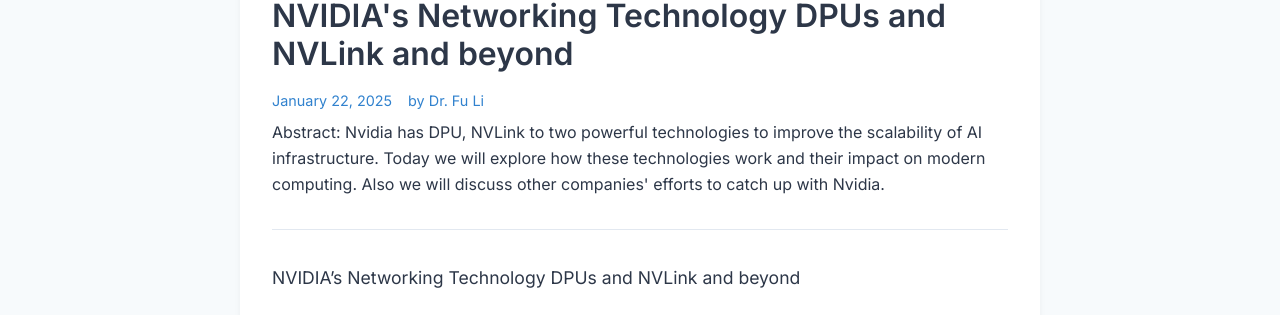
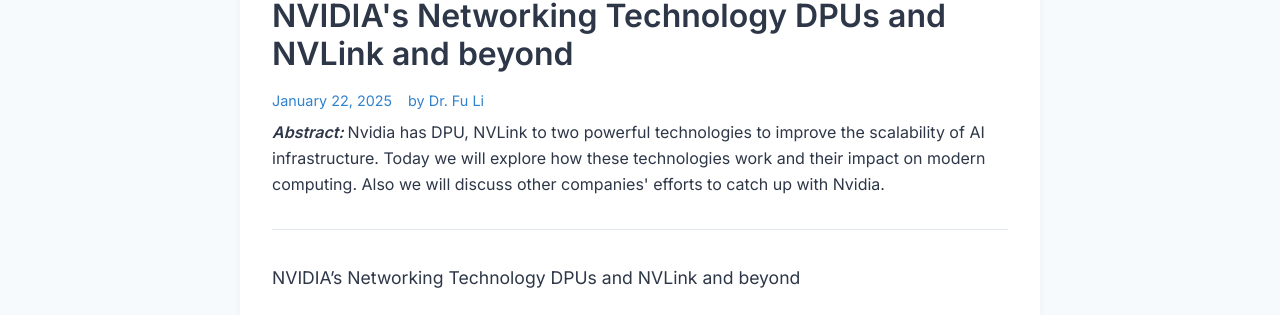
Before and after one commit to leoustc/leoustc.github.io, a Jekyll site: the page built from _posts/2025-01-22-nvidia-ai-infrastructure.md, in a window 1280 px wide and 900 px high. Shown: the part 157-472 px from the top of the window. Built offline with Jekyll 4.4.1, drawn with Linux system fonts in a browser that asks for light colours; some of the changed lines change nothing that is shown.

Commit message:
20250122.11.18.37.43807

```diff
--- a/_layouts/post.html
+++ b/_layouts/post.html
@@ -23,7 +23,8 @@
             </div>
             {% endif %}
         </div>
-        Abstract: {{ page.abstract }}
+        <strong><em>Abstract: </em></strong>
+        {{ page.abstract }}
     </header>
 
     <div class="post-content">
```
